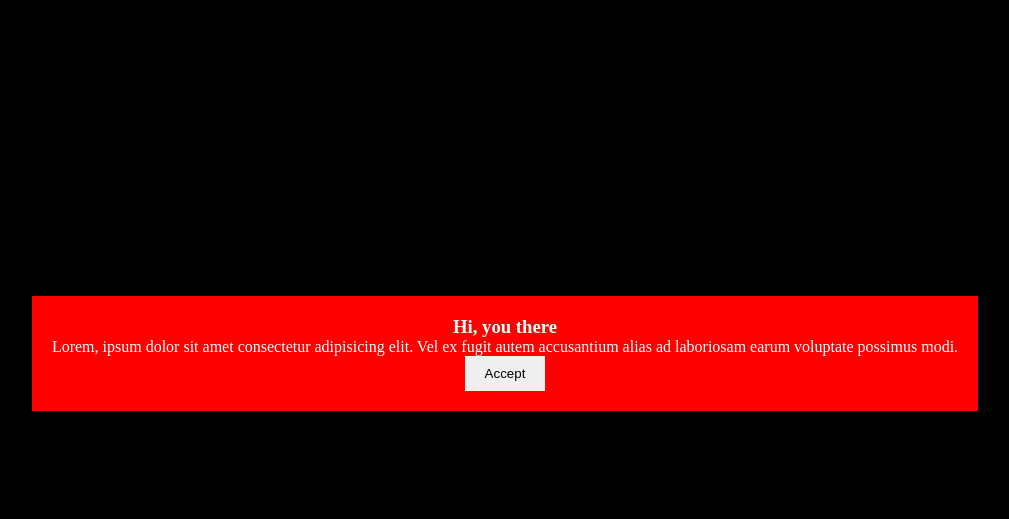
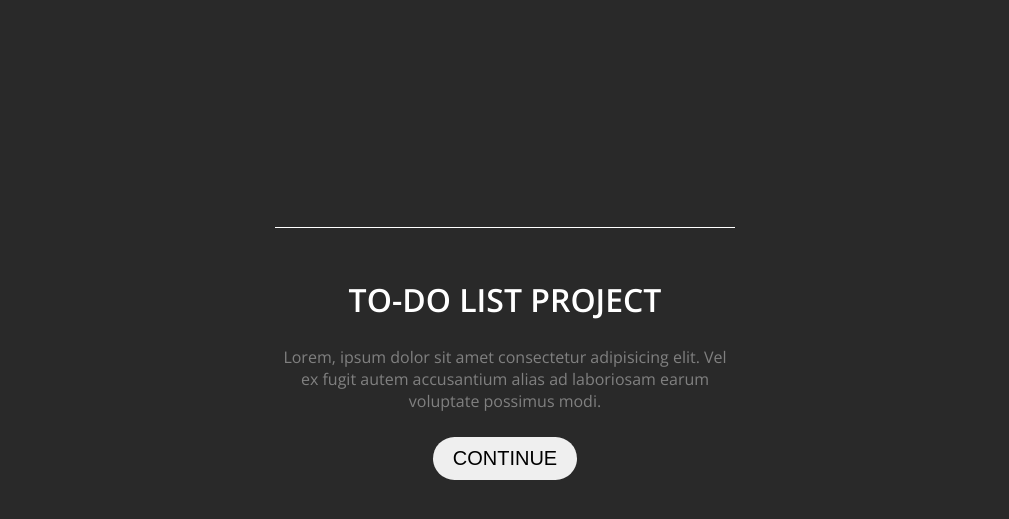
Before and after one commit to divupweb/todo-list, a website with bundled scripts: page src/index.html in a window 1280 px wide. Shown: the part 47-566 px from the top of the page, without its empty margins (135-1144 px from the left). Built offline with nearby package versions, Linux system fonts and the light colour scheme.

Commit message:
added layout

```diff
--- a/src/index.html
+++ b/src/index.html
@@ -4,6 +4,9 @@
     <meta charset="UTF-8" />
     <meta http-equiv="X-UA-Compatible" content="IE=edge" />
     <meta name="viewport" content="width=device-width, initial-scale=1.0" />
+    <link rel="preconnect" href="https://fonts.googleapis.com">
+    <link rel="preconnect" href="https://fonts.gstatic.com" crossorigin>
+    <link href="https://fonts.googleapis.com/css2?family=Open+Sans:wght@400;600&display=swap" rel="stylesheet">
     <link rel="stylesheet" href="scss/style.scss" />
     <title>Document</title>
   </head>
@@ -11,14 +14,14 @@
     <header id="header" class="overlay">
       <div class="shared__container">
         <div class="overlay__notification">
-          <h3 class="overlay__notification-title">Hi, you there</h3>
+          <h3 class="overlay__notification-title">to-do list project</h3>
           <div class="overlay__notification-text">
             <p>
               Lorem, ipsum dolor sit amet consectetur adipisicing elit. Vel ex fugit autem
               accusantium alias ad laboriosam earum voluptate possimus modi.
             </p>
           </div>
-          <button id="overlay_button" class="overlay__notification-button js-header-start">Accept</buttonid=class=>
+          <button id="overlay_button" class="overlay__notification-button js-header-start">Continue</buttonid=class=>
         </div>
       </div>
     </header>
@@ -60,6 +63,7 @@
             <h2>Create new post</h2>
             <form>
               <div>
+
                 <label for="post_title">title</label>
                 <input id="post_title" name = "post_title">
               </div>
--- a/src/scss/style.scss
+++ b/src/scss/style.scss
@@ -8,6 +8,8 @@
 body {
   background: grey;
   color: white;
+  font-size: 16px;
+  font-family: "Open Sans", sans-serif;
 }
 .shared {
   &__container {
@@ -18,6 +20,10 @@ body {
   &__section-hide {
     display: none !important;
   }
+  &__section-fade-out {
+    animation: fade-out 2s ease;
+    animation-fill-mode: forwards;
+  }
 }
 
 .overlay {
@@ -25,19 +31,44 @@ body {
   width: 100%;
   position: absolute;
   height: 100vh;
-  background-color: black;
+  background-color: rgb(41, 41, 41);
   display: flex;
   align-items: center;
-  top:0;
+  top: 0;
   &__notification {
     color: white;
     text-align: center;
     padding: 20px;
-    background-color: red;
+    max-width: 500px;
+    &-title {
+      font-size: 2rem;
+      text-transform: uppercase;
+      font-weight: 600;
+    }
+    &-text {
+      margin: 25px 0;
+      color: grey;
+    }
+    &-button {
+      border: none;
+      padding: 10px 20px;
+      cursor: pointer;
+      transition: all 0.3s ease;
+      text-transform: uppercase;
+      font-size: 1.25rem;
+      border-radius: 50px;
+    }
+    &-button:hover {
+      background-color: grey;
+      color: white;
+    }
   }
-  &__notification-button {
-    border: none;
-    padding: 10px 20px;
+  &__notification::before {
+    content: "";
+    display: block;
+    width: 100%;
+    border-bottom: 1px solid white;
+    margin-bottom: 50px;
   }
 }
 
@@ -51,10 +82,9 @@ body {
     cursor: pointer;
   }
   &__item_active {
-    a{
+    a {
       color: red;
     }
-
   }
 }
 
@@ -64,37 +94,43 @@ body {
 
 .posts {
   display: none;
-  &__item{
+  &__item {
     width: 400px;
   }
-  &__item-head{
+  &__item-head {
     display: flex;
     justify-content: space-between;
   }
-  &__item-footer{
+  &__item-footer {
     display: flex;
     justify-content: space-between;
   }
 }
 
-
-.create-posts{
+.create-posts {
   display: none;
 }
 
-
 .favourite {
   display: none;
-  &__item{
+  &__item {
     width: 400px;
-
   }
-  &__item-head{
+  &__item-head {
     display: flex;
     justify-content: space-between;
   }
-  &__item-footer{
+  &__item-footer {
     display: flex;
     justify-content: space-between;
   }
 }
+
+@keyframes fade-out {
+  0% {
+    opacity: 1;
+  }
+  100% {
+    opacity: 0;
+  }
+}
```
Also changed, not shown: src/components/header.components.js (+13 -14 lines), src/core/component.js (+18 -11 lines).
